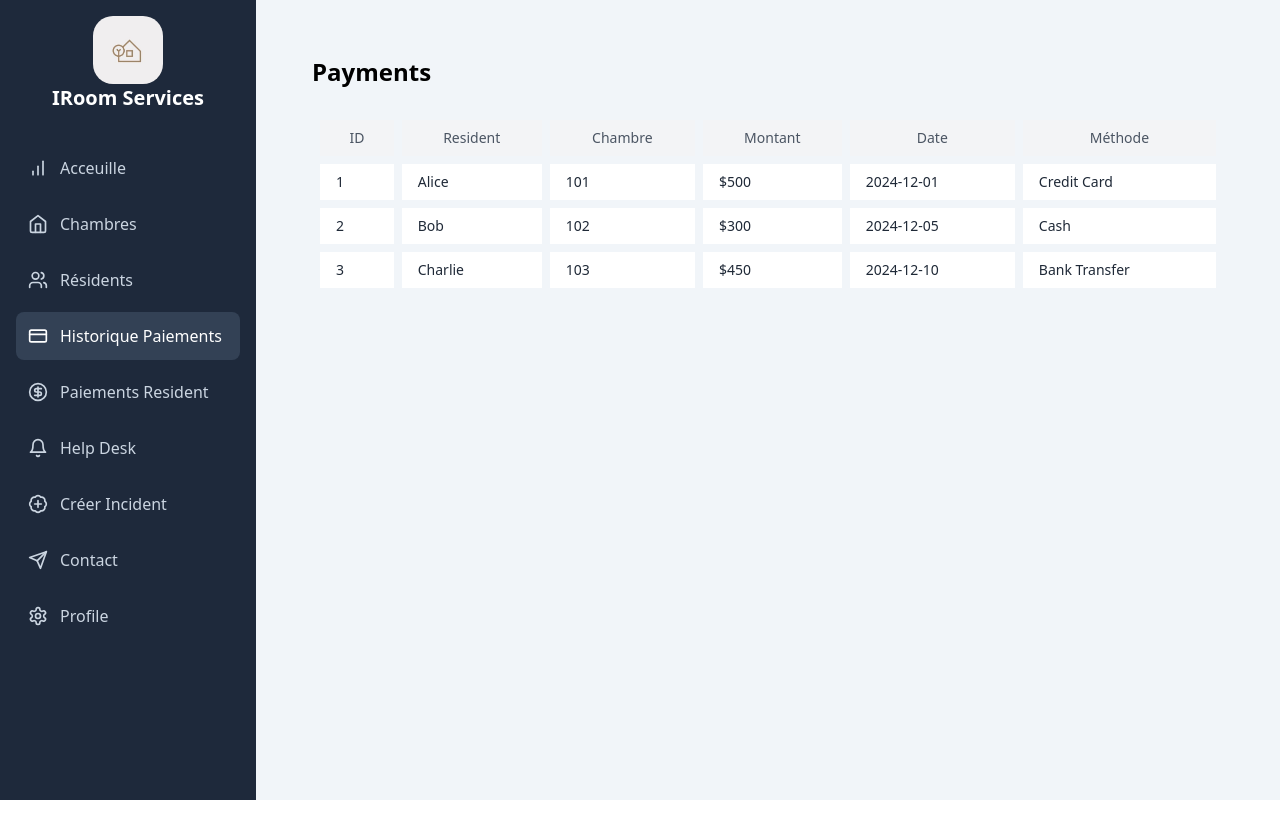
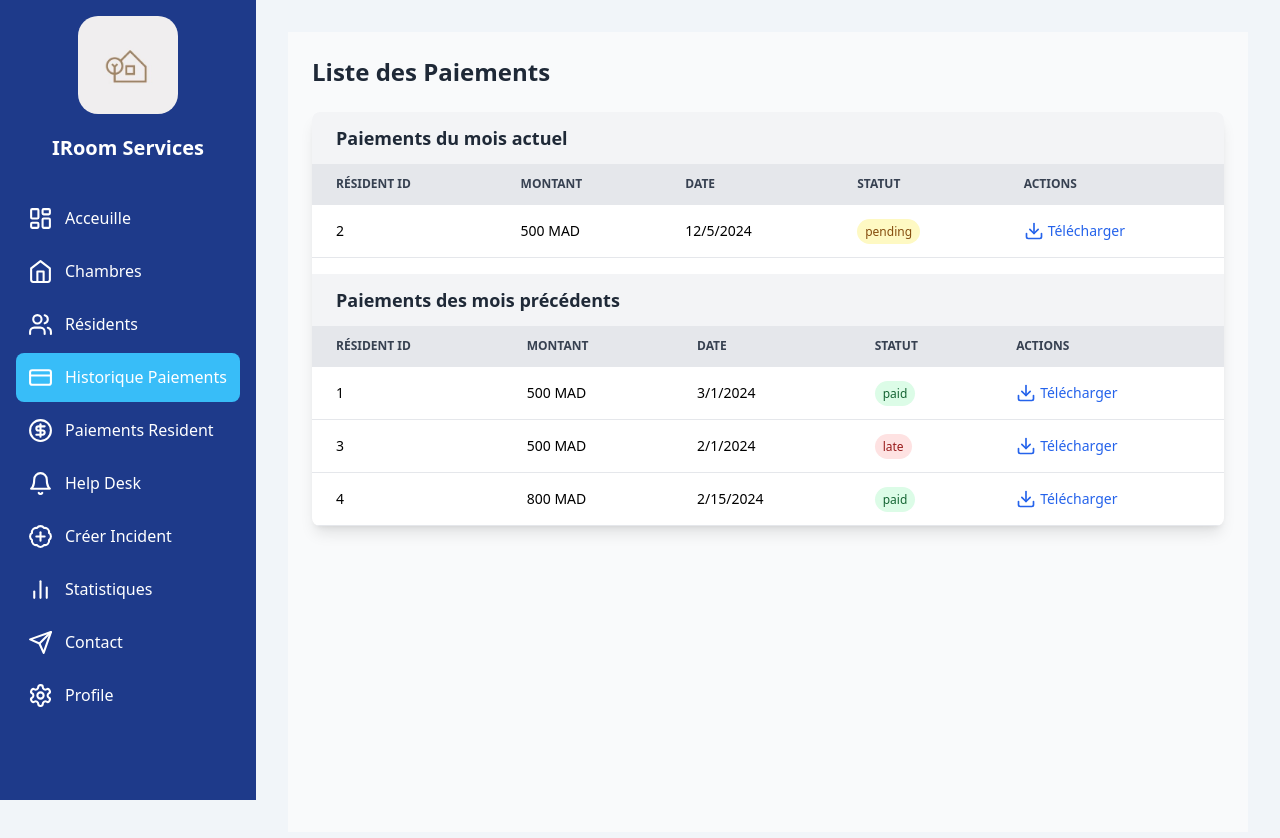
Before and after one commit to ChichigamiKun/JeeAppRoomManag, a React (Vite) app: page /payments in a window 1280 px wide. Shown: the top 838 px of the page. Before the commit the page ends 800 px from the top, so only its background shows below. Built offline with nearby package versions, Linux system fonts and the light colour scheme.

Commit message:
version 1.2

```diff
--- a/package.json
+++ b/package.json
@@ -18,7 +18,8 @@
     "react": "^18.3.1",
     "react-chartjs-2": "^5.2.0",
     "react-dom": "^18.3.1",
-    "react-router-dom": "^6.28.0"
+    "react-router-dom": "^6.28.0",
+    "recharts": "^2.15.0"
   },
   "devDependencies": {
     "@eslint/js": "^9.9.1",
--- a/src/App.tsx
+++ b/src/App.tsx
@@ -11,7 +11,8 @@ import TableauDeBord from './pages/TableauDeBord';
 import LoginPage from './LoginPage';
 import ContactPage from './pages/contact';
 import ProfilePage from './pages/Profile';
-
+import Statistics from './pages/Statistics';
+// import { useRouter } from 'next/router';
 
 function App() {
   return (
@@ -30,13 +31,16 @@ function App() {
                       <Route path="/room" element={<RoomsPage />} />
                       <Route path="/residents" element={<ResidentsPage />} />
                       <Route path="/payments" element={<PaymentsAdminPage />} />
-                      <Route path="/payments-resident" element={<PaymentsResidentPage />} />
+                      <Route path="/paiments" element={<PaymentsResidentPage />} />
                       <Route path="/maintenance" element={<MaintenancePage />} />
                       <Route path="/tickets" element={<TicketsPage />} />
                       <Route path="/incident" element={<IncidentPage />} />
                       <Route path="/acceuille" element={<TableauDeBord />} />
                       <Route path="/contact" element={<ContactPage />} />
                       <Route path="/profile" element={<ProfilePage />} />
+                      <Route path="/statistique" element={<Statistics />} />
+
+
 
 
                     </Routes>
--- a/src/components/DashboardCard.tsx
+++ /dev/null
@@ -1,39 +0,0 @@
-import React from 'react';
-
-interface DashboardCardProps {
-  title: string;
-  value: string | number;
-  icon: React.ReactNode;
-  trend?: {
-    value: number;
-    isPositive: boolean;
-  };
-}
-
-export default function DashboardCard({
-  title,
-  value,
-  icon,
-  trend,
-}: DashboardCardProps) {
-  return (
-    <div className="bg-white rounded-xl p-6 shadow-sm">
-      <div className="flex items-center justify-between mb-4">
-        <h3 className="text-slate-500 font-medium">{title}</h3>
-        <div className="text-slate-700">{icon}</div>
-      </div>
-      <div className="flex items-end justify-between">
-        <div className="text-2xl font-semibold">{value}</div>
-        {trend && (
-          <div
-            className={`flex items-center text-sm ${
-              trend.isPositive ? 'text-green-500' : 'text-red-500'
-            }`}
-          >
-            {trend.isPositive ? '+' : '-'}{trend.value}%
-          </div>
-        )}
-      </div>
-    </div>
-  );
-}
--- a/src/components/Sidebar.tsx
+++ b/src/components/Sidebar.tsx
@@ -1,16 +1,17 @@
 
-import { Home, Users, Send, CreditCard, Settings, BarChart, Bell, BadgePlus, CircleDollarSign } from 'lucide-react';
+import { Home, Users, Send, CreditCard, Settings, LayoutDashboard, BarChart2 ,Bell, BadgePlus, CircleDollarSign } from 'lucide-react';
 import { Link, useLocation } from 'react-router-dom';
 
 
 const menuItems = [
-  { icon: BarChart, label: 'Acceuille', path: '/acceuille' },
+  { icon: LayoutDashboard, label: 'Acceuille', path: '/acceuille' },
   { icon: Home, label: 'Chambres', path: '/Room' },
   { icon: Users, label: 'Résidents', path: '/residents' },
   { icon: CreditCard, label: 'Historique Paiements', path: '/payments' },
   { icon: CircleDollarSign, label: 'Paiements Resident', path: '/paiments' },
   { icon: Bell, label: 'Help Desk', path: '/tickets' },
   { icon: BadgePlus, label: 'Créer Incident', path: '/incident' },
+  { icon: BarChart2, label: 'Statistiques', path: '/statistique' },
   { icon: Send, label: 'Contact', path: '/contact' },
   { icon: Settings, label: 'Profile', path: '/profile' },
 
@@ -20,19 +21,19 @@ export default function Sidebar() {
   const location = useLocation();
 
   return (
-    <div className="h-screen w-64 bg-slate-800 text-white p-4 fixed left-0 top-0">
+    <div className="h-screen w-64 bg-blue-900 text-white p-4 fixed left-0 top-0">
       <img
         src="src/types/logoIR.jpeg"
         alt=""
         style={{
           margin: 'auto',
           borderRadius: '20px',
-          width: '70px'
+          width: '100px'
         }}
       />
 
-      <div className="mb-8 flex justify-center">
-        <h1 className="text-xl font-bold">IRoom Services</h1>
+      <div className="mb-8 mt-5 flex justify-center">
+        <h1 className="text-xl font-bold ">IRoom Services</h1>
       </div>
 
 
@@ -44,12 +45,12 @@ export default function Sidebar() {
             <Link
               key={item.path}
               to={item.path}
-              className={`flex items-center gap-3 p-3 rounded-lg mb-2 transition-colors ${isActive
-                ? 'bg-slate-700 text-white'
-                : 'text-slate-300 hover:bg-slate-700'
+              className={`flex items-center gap-3 p-3 rounded-lg mb-1 transition-colors ${isActive
+                ? 'bg-sky-400 text-white shadow-blue-200'
+                : 'text-white hover:bg-sky-400 '
                 }`}
             >
-              <Icon size={20} />
+              <Icon size={25} />
               <span>{item.label}</span>
             </Link>
           );
--- a/src/pages/Incidents.tsx
+++ b/src/pages/Incidents.tsx
@@ -18,7 +18,7 @@ export default function Incidents() {
                             id="roomNumber"
                             name="roomNumber"
                             type="number"
-                            placeholder="101"
+                            placeholder="Ex: 101"
                             className="mt-1 w-full p-3 rounded-md border-gray-600 focus:ring-indigo-500 focus:border-indigo-500 shadow-lg"
                         />
                     </div>
--- a/src/pages/PaymentsAdminPage.tsx
+++ b/src/pages/PaymentsAdminPage.tsx
@@ -1,46 +1,190 @@
-export default function PaymentsAdminPage() {
-  // Mock payments data
-  const payments = [
-    { id: 1, resident: 'Alice', room: '101', amount: 500, date: '2024-12-01', method: 'Credit Card' },
-    { id: 2, resident: 'Bob', room: '102', amount: 300, date: '2024-12-05', method: 'Cash' },
-    { id: 3, resident: 'Charlie', room: '103', amount: 450, date: '2024-12-10', method: 'Bank Transfer' },
+import { useState } from 'react';
+import { Download } from 'lucide-react';
+
+type Payment = {
+  id: string;
+  residentId: string;
+  amount: number;
+  date: string;
+  status: 'paid' | 'pending' | 'late';
+};
+
+const mockPayments: Payment[] = [
+  {
+    id: '1',
+    residentId: '1',
+    amount: 500,
+    date: '2024-03-01',
+    status: 'paid',
+  },
+  {
+    id: '2',
+    residentId: '2',
+    amount: 500,
+    date: '2024-12-05',
+    status: 'pending',
+  },
+  {
+    id: '3',
+    residentId: '3',
+    amount: 500,
+    date: '2024-02-01',
+    status: 'late',
+  },
+  {
+    id: '4',
+    residentId: '4',
+    amount: 800,
+    date: '2024-02-15',
+    status: 'paid',
+  },
+];
+
+const PaymentsAdminPage = () => {
+  const [filter, setFilter] = useState<string>('');
+
+  const currentDate = new Date();
+  const currentMonth = currentDate.getMonth();
+  const currentYear = currentDate.getFullYear();
+
+  const isCurrentMonth = (date: string) => {
+    const paymentDate = new Date(date);
+    return (
+      paymentDate.getMonth() === currentMonth &&
+      paymentDate.getFullYear() === currentYear
+    );
+  };
+
+  const paymentsThisMonth = mockPayments.filter((payment) =>
+    isCurrentMonth(payment.date)
+  );
+  const paymentsPreviousMonths = mockPayments.filter(
+    (payment) => !isCurrentMonth(payment.date)
+  );
+
+  const statusStyle = (status: string) => {
+    switch (status) {
+      case 'paid':
+        return 'bg-green-100 text-green-800 px-2 py-1 rounded-full text-xs font-medium';
+      case 'pending':
+        return 'bg-yellow-100 text-yellow-800 px-2 py-1 rounded-full text-xs font-medium';
+      case 'late':
+        return 'bg-red-100 text-red-800 px-2 py-1 rounded-full text-xs font-medium';
+      default:
+        return '';
+    }
+  };
+
+  type Column<T> = {
+    header: string;
+    accessor: keyof T;
+    render?: (value: T[keyof T]) => string | JSX.Element;
+  };
+
+  const columns: Column<Payment>[] = [
+    { header: 'Résident ID', accessor: 'residentId' },
+    {
+      header: 'Montant',
+      accessor: 'amount',
+      render: (value) => `${value as number} MAD`,
+    },
+    {
+      header: 'Date',
+      accessor: 'date',
+      render: (value) => new Date(value as string).toLocaleDateString(),
+    },
+    {
+      header: 'Statut',
+      accessor: 'status',
+      render: (value) => (
+        <span className={statusStyle(value as string)}>{value}</span>
+      ),
+    },
+    {
+      header: 'Actions',
+      accessor: 'id',
+      render: () => (
+        <button
+          className="text-blue-600 hover:text-blue-800 transition-all flex items-center gap-1"
+          aria-label="Download payment details"
+        >
+          <Download size={20} />
+          <span className="hidden md:inline">Télécharger</span>
+        </button>
+      ),
+    },
   ];
 
   return (
-    <div className="p-6">
-      <h1 className="text-2xl font-bold mb-6">Payments</h1>
+    <div className="p-6 bg-gray-50 min-h-screen">
+      <h1 className="text-2xl font-bold text-gray-800 mb-6">Liste des Paiements</h1>
 
-      {/* Payment List */}
-      <div className="mb-8">
-        <table className="min-w-full table-auto border-separate border-spacing-2">
-          <thead>
-            <tr className="bg-gray-100">
-              <th className="px-4 py-2 text-sm font-medium text-gray-600">ID</th>
-              <th className="px-4 py-2 text-sm font-medium text-gray-600">Resident</th>
-              <th className="px-4 py-2 text-sm font-medium text-gray-600">Chambre</th>
-              <th className="px-4 py-2 text-sm font-medium text-gray-600">Montant</th>
-              <th className="px-4 py-2 text-sm font-medium text-gray-600">Date</th>
-              <th className="px-4 py-2 text-sm font-medium text-gray-600">Méthode</th>
+
+      <div className="overflow-x-auto shadow-lg rounded-lg bg-white">
+        <h2 className="text-lg font-semibold text-gray-800 bg-gray-100 px-6 py-3">
+          Paiements du mois actuel
+        </h2>
+        <table className="w-full border-collapse text-left text-sm">
+          <thead className="bg-gray-200 text-gray-700 uppercase text-xs font-semibold">
+            <tr>
+              {columns.map((col, idx) => (
+                <th key={idx} className="px-6 py-3 border-b">
+                  {col.header}
+                </th>
+              ))}
             </tr>
           </thead>
           <tbody>
-            {payments.map((payment) => (
-              <tr key={payment.id} className="bg-white hover:bg-gray-50">
-                <td className="px-4 py-2 text-sm text-gray-800">{payment.id}</td>
-                <td className="px-4 py-2 text-sm text-gray-800">{payment.resident}</td>
-                <td className="px-4 py-2 text-sm text-gray-800">{payment.room}</td>
-                <td className="px-4 py-2 text-sm text-gray-800">${payment.amount}</td>
-                <td className="px-4 py-2 text-sm text-gray-800">{payment.date}</td>
-                <td className="px-4 py-2 text-sm text-gray-800">{payment.method}</td>
+            {paymentsThisMonth.map((payment) => (
+              <tr
+                key={payment.id}
+                className="hover:bg-gray-50 transition-colors"
+              >
+                {columns.map((col, idx) => (
+                  <td key={idx} className="px-6 py-4 border-b">
+                    {col.render
+                      ? col.render(payment[col.accessor])
+                      : payment[col.accessor]}
+                  </td>
+                ))}
+              </tr>
+            ))}
+          </tbody>
+        </table>
+
+        <h2 className="text-lg font-semibold text-gray-800 bg-gray-100 px-6 py-3 mt-4">
+          Paiements des mois précédents
+        </h2>
+        <table className="w-full border-collapse text-left text-sm">
+          <thead className="bg-gray-200 text-gray-700 uppercase text-xs font-semibold">
+            <tr>
+              {columns.map((col, idx) => (
+                <th key={idx} className="px-6 py-3 border-b">
+                  {col.header}
+                </th>
+              ))}
+            </tr>
+          </thead>
+          <tbody>
+            {paymentsPreviousMonths.map((payment) => (
+              <tr
+                key={payment.id}
+                className="hover:bg-gray-50 transition-colors"
+              >
+                {columns.map((col, idx) => (
+                  <td key={idx} className="px-6 py-4 border-b">
+                    {col.render
+                      ? col.render(payment[col.accessor])
+                      : payment[col.accessor]}
+                  </td>
+                ))}
               </tr>
             ))}
           </tbody>
         </table>
       </div>
-
-      {/* Add Payment Form (optional) */}
-      {/* You can leave this section out if you don't want to add payments manually */}
-      {/* Add any logic to handle form submission if needed */}
     </div>
   );
-}
+};
+
+export default PaymentsAdminPage;
--- /dev/null
+++ b/src/pages/Statistics.tsx
@@ -0,0 +1,111 @@
+import {
+  BarChart,
+  Bar,
+  XAxis,
+  YAxis,
+  CartesianGrid,
+  Tooltip,
+  ResponsiveContainer,
+  PieChart,
+  Pie,
+  Cell,
+  LineChart,
+  Line,
+  Legend,
+} from 'recharts';
+
+const occupancyData = [
+  { month: 'Jan', rate: 85 },
+  { month: 'Fév', rate: 88 },
+  { month: 'Mar', rate: 90 },
+  { month: 'Avr', rate: 87 },
+];
+
+const incidentTypeData = [
+  { name: 'Plomberie', value: 35 },
+  { name: 'Électricité', value: 25 },
+  { name: 'Chauffage', value: 20 },
+  { name: 'Autres', value: 20 },
+];
+
+const paymentStatusData = [
+  { month: 'Jan', onTime: 45, late: 5 },
+  { month: 'Fév', onTime: 48, late: 2 },
+  { month: 'Mar', onTime: 43, late: 7 },
+  { month: 'Avr', onTime: 50, late: 0 },
+];
+
+const COLORS = ['#0088FE', '#00C49F', '#FFBB28', '#FF8042'];
+
+const Statistics = () => {
+  return (
+    <div className="space-y-6">
+      <h1 className="text-2xl font-bold">Statistiques</h1>
+
+      <div className="block w-full">
+
+        {/* Taux d'occupation */}
+        <div className="bg-white p-6 m-6 rounded-lg shadow-xl">
+          <h2 className="text-xl font-semibold mb-4">Taux d'occupation</h2>
+          <div className="h-80">
+            <ResponsiveContainer width="100%" height="100%">
+              <LineChart data={occupancyData}>
+                <CartesianGrid strokeDasharray="3 3" />
+                <XAxis dataKey="month" />
+                <YAxis />
+                <Tooltip />
+                <Line type="monotone" dataKey="rate" stroke="#3B82F6" />
+              </LineChart>
+            </ResponsiveContainer>
+          </div>
+        </div>
+
+        {/* Types d'incidents */}
+        <div className="bg-white p-6 m-6 rounded-lg shadow-xl">
+          <h2 className="text-xl font-semibold mb-4">Types d'incidents</h2>
+          <div className="h-80">
+            <ResponsiveContainer width="100%" height="100%">
+              <PieChart>
+                <Pie
+                  data={incidentTypeData}
+                  cx="50%"
+                  cy="50%"
+                  labelLine={false}
+                  label={({ name, percent }) => `${name} (${(percent * 100).toFixed(0)}%)`}
+                  outerRadius={80}
+                  fill="#8884d8"
+                  dataKey="value"
+                >
+                  {incidentTypeData.map((entry, index) => (
+                    <Cell key={`cell-${index}`} fill={COLORS[index % COLORS.length]} />
+                  ))}
+                </Pie>
+                <Tooltip />
+              </PieChart>
+            </ResponsiveContainer>
+          </div>
+        </div>
+
+        {/* Statut des paiements */}
+        <div className="bg-white p-6 m-6 rounded-lg shadow-xl">
+          <h2 className="text-xl font-semibold mb-4">Statut des paiements</h2>
+          <div className="h-80">
+            <ResponsiveContainer width="100%" height="100%">
+              <BarChart data={paymentStatusData}>
+                <CartesianGrid strokeDasharray="3 3" />
+                <XAxis dataKey="month" />
+                <YAxis />
+                <Tooltip />
+                <Legend />
+                <Bar dataKey="onTime" name="À temps" fill="#10B981" />
+                <Bar dataKey="late" name="En retard" fill="#EF4444" />
+              </BarChart>
+            </ResponsiveContainer>
+          </div>
+        </div>
+      </div>
+    </div>
+  );
+};
+
+export default Statistics;
--- a/src/pages/TableauDeBord.tsx
+++ b/src/pages/TableauDeBord.tsx
@@ -1,21 +1,84 @@
-import DashboardCard from '../components/DashboardCard';
-import { Building, Users } from 'lucide-react';
+import {
+    BarChart,
+    Bar,
+    XAxis,
+    YAxis,
+    CartesianGrid,
+    Tooltip,
+    ResponsiveContainer,
+} from 'recharts';
+import { Home, AlertTriangle, BanknoteIcon } from 'lucide-react';
 
-export default function TableauDeBord() {
+const data = [
+    { month: 'Jan', occupancy: 85, payments: 95, incidents: 12 },
+    { month: 'Fév', occupancy: 88, payments: 92, incidents: 8 },
+    { month: 'Mar', occupancy: 90, payments: 97, incidents: 15 },
+];
+
+const StatCard = ({ icon: Icon, title, value, color }: any) => (
+    <div className="bg-white p-6 rounded-lg shadow-md">
+        <div className="flex items-center space-x-4">
+            <div className={`p-3 rounded-full ${color}`}>
+                <Icon className="text-white" size={24} />
+            </div>
+            <div>
+                <p className="text-gray-500 text-sm">{title}</p>
+                <p className="text-2xl font-semibold">{value}</p>
+            </div>
+        </div>
+    </div>
+);
+
+const Dashboard = () => {
     return (
-        <div className="grid grid-cols-1 md:grid-cols-3 gap-6 mb-8">
-            <DashboardCard
-                title="Chambres Totales"
-                value="50"
-                icon={<Building className="h-6 w-6" />}
-            />
-            <DashboardCard
-                title="Taux d'Occupation"
-                value="85%"
-                icon={<Users className="h-6 w-6" />}
-                trend={{ value: 5, isPositive: true }}
-            />
+        <div className="space-y-6">
+            <h1 className="text-2xl font-bold">Tableau de bord</h1>
 
+            <div className="grid grid-cols-1 md:grid-cols-2 lg:grid-cols-4 gap-6">
+                <StatCard
+                    icon={Home}
+                    title="Taux d'occupation"
+                    value="90%"
+                    color="bg-blue-500"
+                />
+                <StatCard
+                    icon={Home}
+                    title="Chambres disponibles"
+                    value="12"
+                    color="bg-green-500"
+                />
+                <StatCard
+                    icon={BanknoteIcon}
+                    title="Paiements en retard"
+                    value="5"
+                    color="bg-red-500"
+                />
+                <StatCard
+                    icon={AlertTriangle}
+                    title="Incidents en cours"
+                    value="8"
+                    color="bg-yellow-500"
+                />
+            </div>
+
+            <div className="bg-white p-6 rounded-lg shadow-md">
+                <h2 className="text-xl font-semibold mb-4">Tendances</h2>
+                <div className="h-80">
+                    <ResponsiveContainer width="100%" height="100%">
+                        <BarChart data={data}>
+                            <CartesianGrid strokeDasharray="3 3" />
+                            <XAxis dataKey="month" />
+                            <YAxis />
+                            <Tooltip />
+                            <Bar dataKey="occupancy" fill="#3B82F6" name="Occupation" />
+                            <Bar dataKey="payments" fill="#10B981" name="Paiements" />
+                            <Bar dataKey="incidents" fill="#EF4444" name="Incidents" />
+                        </BarChart>
+                    </ResponsiveContainer>
+                </div>
+            </div>
         </div>
     );
-}
+};
+
+export default Dashboard;
--- a/src/types/index.ts
+++ b/src/types/index.ts
@@ -1,8 +1,8 @@
 export interface Room {
   id: string;
   number: string;
+  status: 'available' | 'occupied' | 'maintenance';
   size: number;
-  status: 'available' | 'occupied' | 'maintenance';
   equipment: string[];
 }
 
```
Also changed, not shown: 1 other file (tests, documents, lock files or other folders).
